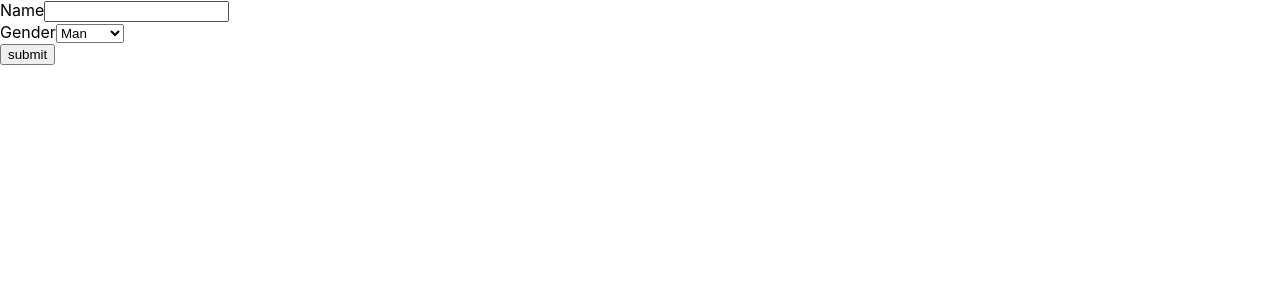
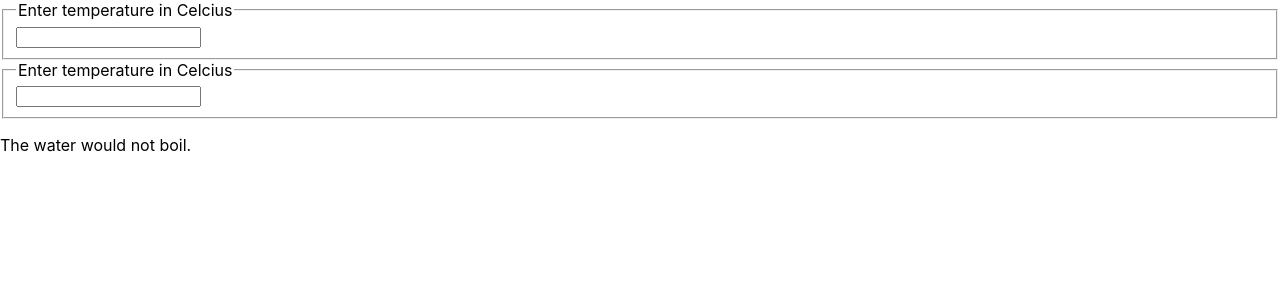
Before and after one commit to muhjamaludin/First-Met-React, a React (Create React App) app: page / in a window 1280 px wide. Shown: the top 300 px of the page. Built offline with nearby package versions, Linux system fonts and the light colour scheme.

Commit message:
Lifting state up - calculator automatic temperature

```diff
--- /dev/null
+++ b/src/Chapter10/Calculator.js
@@ -0,0 +1,72 @@
+import React from 'react'
+import TemperatureInput from './TemperatureInput'
+
+function BoilingVerdict(props) {
+    if (props.celcius >= 100) {
+        return <p>The water would boil.</p>
+    }
+    return <p>The water would not boil.</p>
+}
+
+function toCelcius(fahrenhait) {
+    return (fahrenhait - 32) * 5 / 9
+}
+
+function toFahrenhait(celcius) {
+    return (celcius * 9 / 5) + 32
+}
+
+function tryConvert(temperature, convert) {
+    const input = parseFloat(temperature)
+    if (Number.isNaN(input)) {
+        return ''
+    }
+
+    const output = convert(input)
+    const rounded = Math.round(output * 1000) / 1000
+    return rounded.toString()
+}
+
+class Calculator extends React.Component {
+    constructor(props) {
+        super(props)
+        this.state = {
+            scale: 'c',
+            temperature: ''
+        }
+    }
+
+    handleCelciusChange = (temperature) => {
+        this.setState({ scale: 'c', temperature: temperature })
+    }
+
+    handleFahrenhaitChange = (temperature) => {
+        this.setState({ scale: 'f', temperature: temperature })
+    }
+
+    render() {
+        const { scale, temperature } = this.state
+        const celcius = scale === 'f' ? tryConvert(temperature, toCelcius) : temperature
+        const fahrenheit = scale === 'c' ? tryConvert(temperature, toFahrenhait) : temperature
+
+        return (
+            <div>
+                <TemperatureInput
+                    scale='c'
+                    temperature={celcius}
+                    onTemperatureChange={this.handleCelciusChange}
+                />
+                <TemperatureInput
+                    scale='c'
+                    temperature={fahrenheit}
+                    onTemperatureChange={this.handleFahrenhaitChange}
+                />
+
+                <BoilingVerdict
+                    celcius={parseFloat(celcius)} />
+            </div>
+        )
+    }
+}
+
+export default Calculator
--- /dev/null
+++ b/src/Chapter10/TemperatureInput.js
@@ -0,0 +1,31 @@
+import React from 'react'
+
+const scaleNames = {
+    c: 'Celcius',
+    f: 'Fahrenheit'
+}
+
+class TemperatureInput extends React.Component {
+    constructor(props) {
+        super(props)
+    }
+
+    handleChange = (event) => {
+        this.props.onTemperatureChange(event.target.value)
+    }
+
+    render() {
+        const { scale, temperature } = this.props
+
+        return (
+            <fieldset>
+                <legend>Enter temperature in {scaleNames[scale]}</legend>
+                <input
+                    value={temperature}
+                    onChange={this.handleChange} />
+            </fieldset>
+        )
+    }
+}
+
+export default TemperatureInput
--- a/src/index.js
+++ b/src/index.js
@@ -7,11 +7,13 @@
 import LoginControl from './Chapter07/LoginControl'
 import AttendanceBook from './Chapter08/AttendanceBook'
 import SignUp from './Chapter09/SignUp'
+import Calculator from './Chapter10/Calculator'
 
 // ReactDOM.render(<Chapter06/>, document.getElementById('root'))
 // ReactDOM.render(<LoginControl />, document.getElementById('root'))
 // ReactDOM.render(<AttendanceBook />, document.getElementById('root'))
-ReactDOM.render(<SignUp />, document.getElementById('root'))
+// ReactDOM.render(<SignUp />, document.getElementById('root'))
+ReactDOM.render(<Calculator/>, document.getElementById('root'))
 
 // ReactDOM.render(
 //   <React.StrictMode>
```
